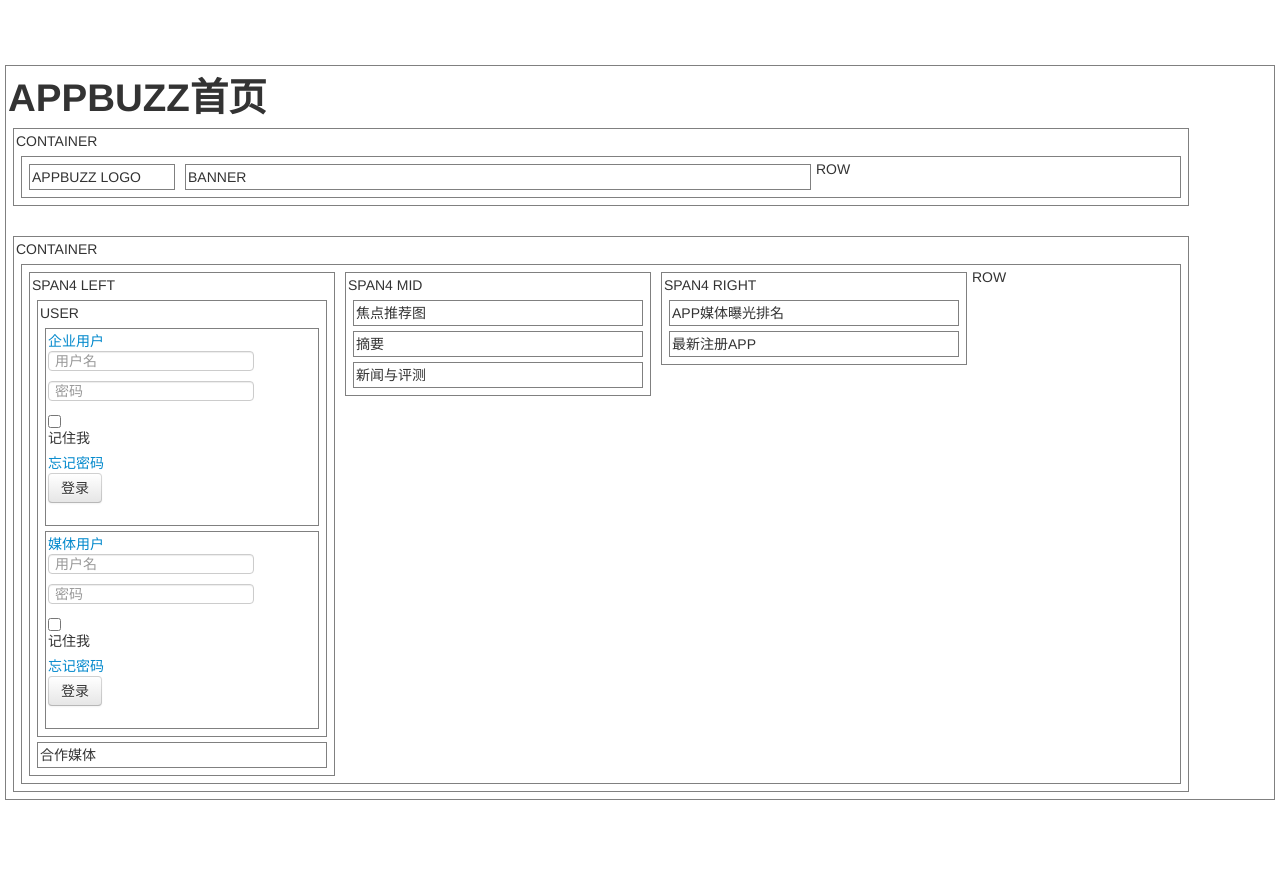
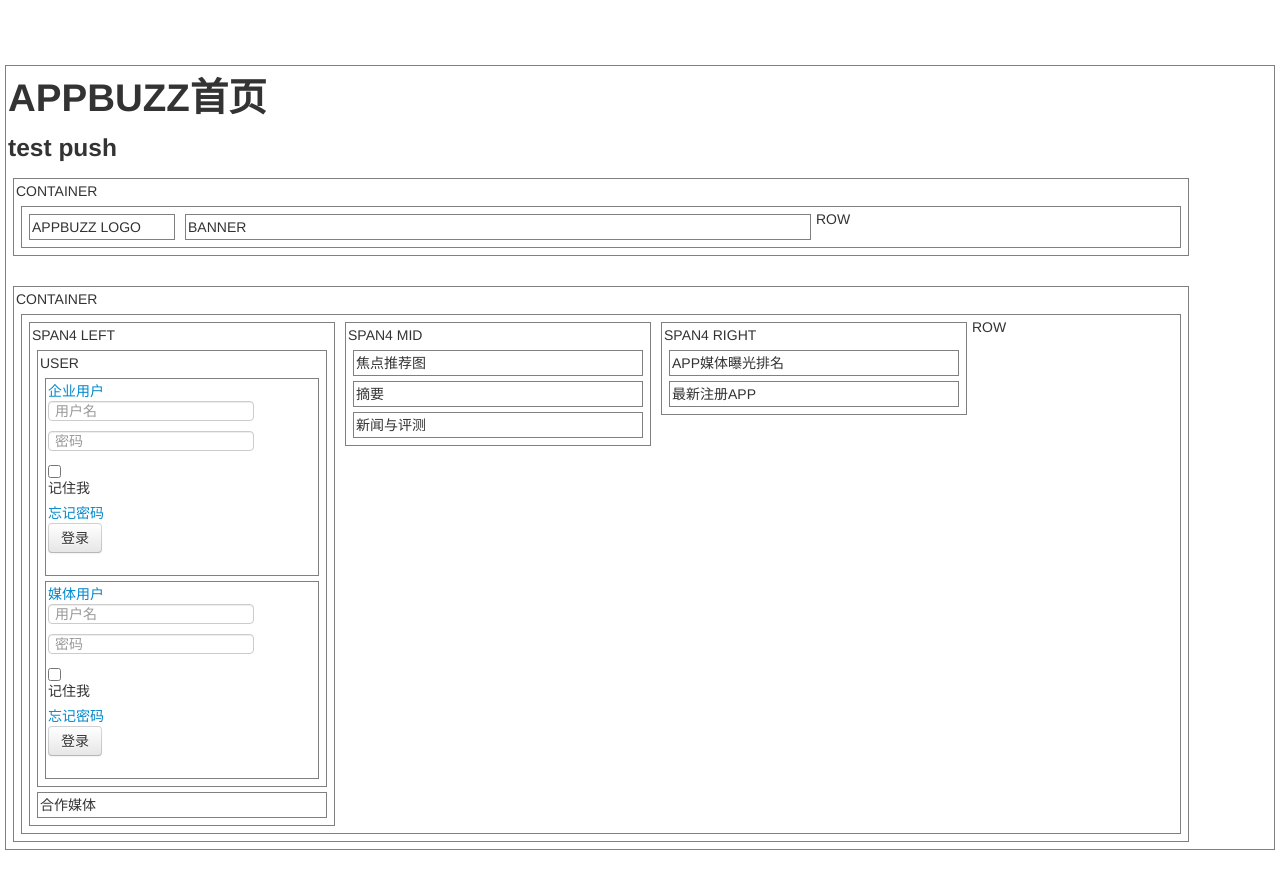
Before and after one commit to xuchanghua/appbuzz, a PHP site: page /module/Application/view/application/index/index.phtml in a window 1280 px wide. Before the commit the page ends 800 px from the top, so only its background shows below. Run offline with PHP 8.4, Linux system fonts and the light colour scheme.

Commit message:
test push the index

```diff
--- a/module/Application/view/application/index/index.phtml
+++ b/module/Application/view/application/index/index.phtml
@@ -4,6 +4,7 @@
 
 <div id="indexpage" class="indexpage">
 	<h1>APPBUZZ首页</h1>
+	<h3>test push</h3>
 	<div id="header" class="container" style="width:1170px;">
 	CONTAINER
 	<div class="row">
```
